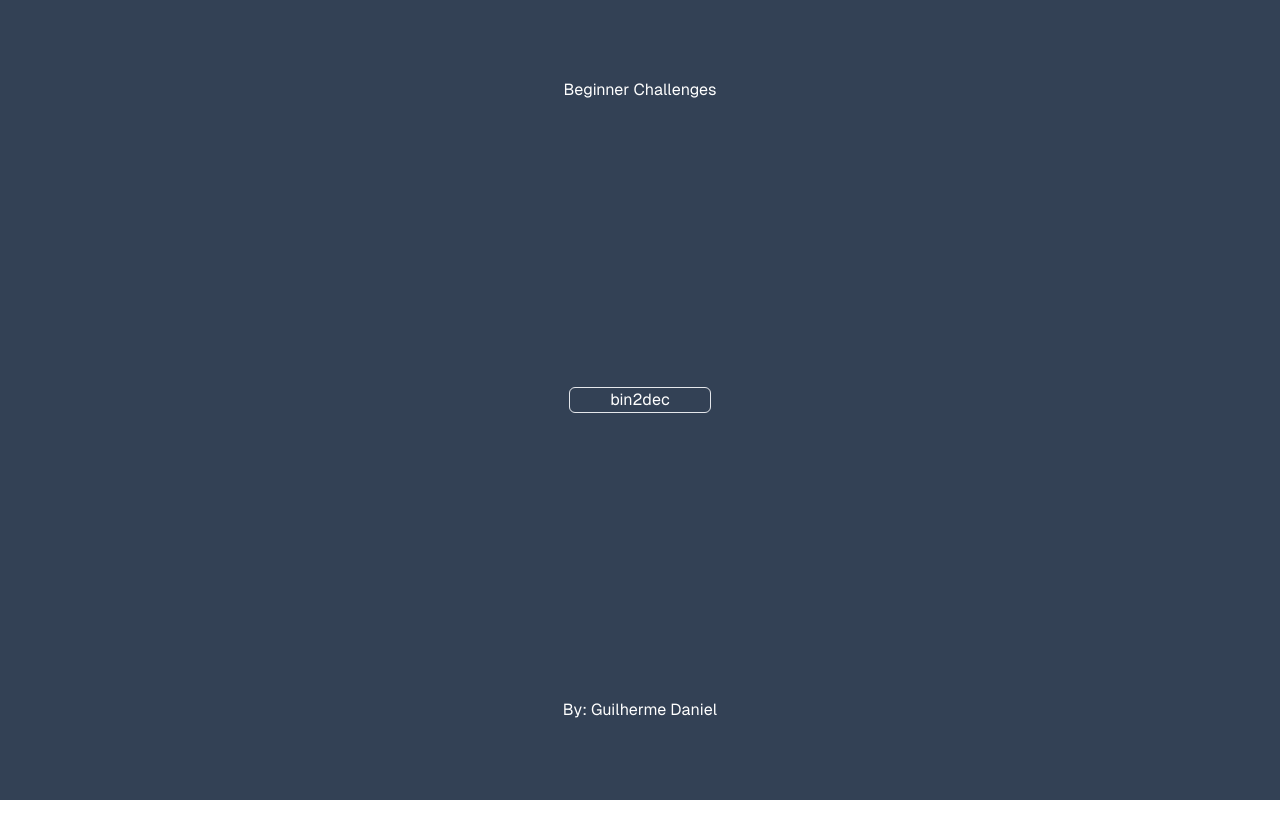
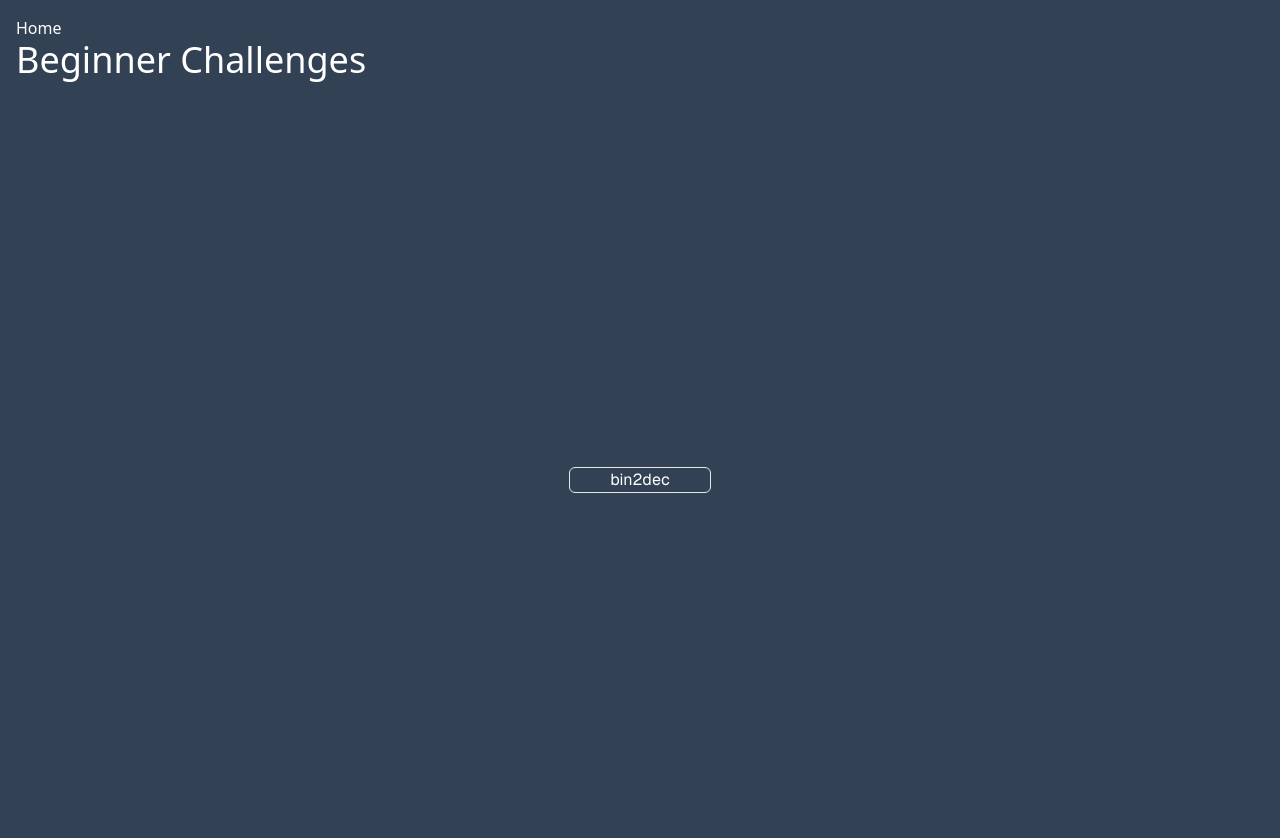
Before and after one commit to guidani/challenges, a Next.js app: page /beginner in a window 1280 px wide. Shown: the top 838 px of the page. Before the commit the page ends 800 px from the top, so only its background shows below. Built offline with nearby package versions, Linux system fonts and the light colour scheme.

Commit message:
update layouts

```diff
--- /dev/null
+++ b/src/app/(levels)/beginner/layout.tsx
@@ -0,0 +1,11 @@
+
+export default function BeginnerLayout({ children }: { children: React.ReactNode }) {
+  return (
+    <>
+      <header>
+        <h1 className="text-2xl md:text-4xl">Beginner Challenges</h1>
+      </header>
+      {children}
+    </>
+  )
+}
--- a/src/app/(levels)/beginner/page.tsx
+++ b/src/app/(levels)/beginner/page.tsx
@@ -6,9 +6,6 @@ import Link from "next/link";
 export default function Home() {
   return (
     <div className="grid grid-rows-[20px_1fr_20px] items-center justify-items-center min-h-screen p-8 pb-20 gap-16 sm:p-20 font-[family-name:var(--font-geist-sans)] bg-slate-700 text-white">
-      <header>
-        <h1>Beginner Challenges</h1>
-      </header>
       <main className="flex flex-col gap-8 row-start-2 items-center sm:items-start">
         {CHALLENGES_DATA.beginner.map((item, index) => {
           return <div key={index} className="border rounded-md px-10">
@@ -16,9 +13,6 @@ export default function Home() {
           </div>
         })}
       </main>
-      <footer className="row-start-3 flex gap-6 flex-wrap items-center justify-center">
-        <p>By: Guilherme Daniel</p>
-      </footer>
     </div >
   );
 }
--- /dev/null
+++ b/src/app/(levels)/hard/layout.tsx
@@ -0,0 +1,11 @@
+
+export default function HardLayout({ children }: { children: React.ReactNode }) {
+  return (
+    <>
+      <header>
+        <h1 className="text-2xl md:text-4xl">Hard Challenges</h1>
+      </header>
+      {children}
+    </>
+  )
+}
--- /dev/null
+++ b/src/app/(levels)/intermediate/layout.tsx
@@ -0,0 +1,11 @@
+
+export default function IntermediateLayout({ children }: { children: React.ReactNode }) {
+  return (
+    <>
+      <header>
+        <h1 className="text-2xl md:text-4xl">Intermediate Challenges</h1>
+      </header>
+      {children}
+    </>
+  )
+}
--- a/src/app/(levels)/layout.tsx
+++ b/src/app/(levels)/layout.tsx
@@ -1,8 +1,15 @@
+import Link from "next/link";
 
 export default function LevelsLayout({ children }: { children: React.ReactNode }) {
   return (
     <>
-      {children}
+      <div className="container mx-auto">
+
+        <div className="bg-slate-700 text-white p-4">
+          <Link href={'/'}>Home</Link >
+          {children}
+        </div>
+      </div>
     </>
   )
 }
--- a/src/app/layout.tsx
+++ b/src/app/layout.tsx
@@ -26,7 +26,7 @@ export default function RootLayout({
   return (
     <html lang="en">
       <body
-        className={`${geistSans.variable} ${geistMono.variable} antialiased`}
+        className={`${geistSans.variable} ${geistMono.variable} antialiased bg-slate-700 text-white`}
       >
         {children}
       </body>
--- a/src/app/page.tsx
+++ b/src/app/page.tsx
@@ -2,11 +2,11 @@ import Link from "next/link";
 
 export default function Home() {
   return (
-    <div className="grid grid-rows-[auto_1fr_auto] items-center justify-items-center min-h-screen p-8 font-[family-name:var(--font-geist-sans)]">
+    <div className="grid grid-rows-[auto_1fr_auto] items-center justify-items-center min-h-screen p-8 font-[family-name:var(--font-geist-sans)] bg-slate-700 text-white">
       <header className="pb-4">
         <h1 className="text-4xl">Challenges</h1>
       </header>
-      <main className="grid grid-cols-3 w-full h-full max-w-screen-lg gap-2">
+      <main className="grid md:grid-cols-3 w-full h-full max-w-screen-lg gap-2">
         <div className="flex items-center justify-center bg-green-700 rounded-lg transition-transform duration-300 hover:scale-105 hover:shadow-[0_0_15px_5px_rgba(255,255,255,0.8)]">
           <Link href="/beginner" className="text-2xl">
             BEGINNER
```
